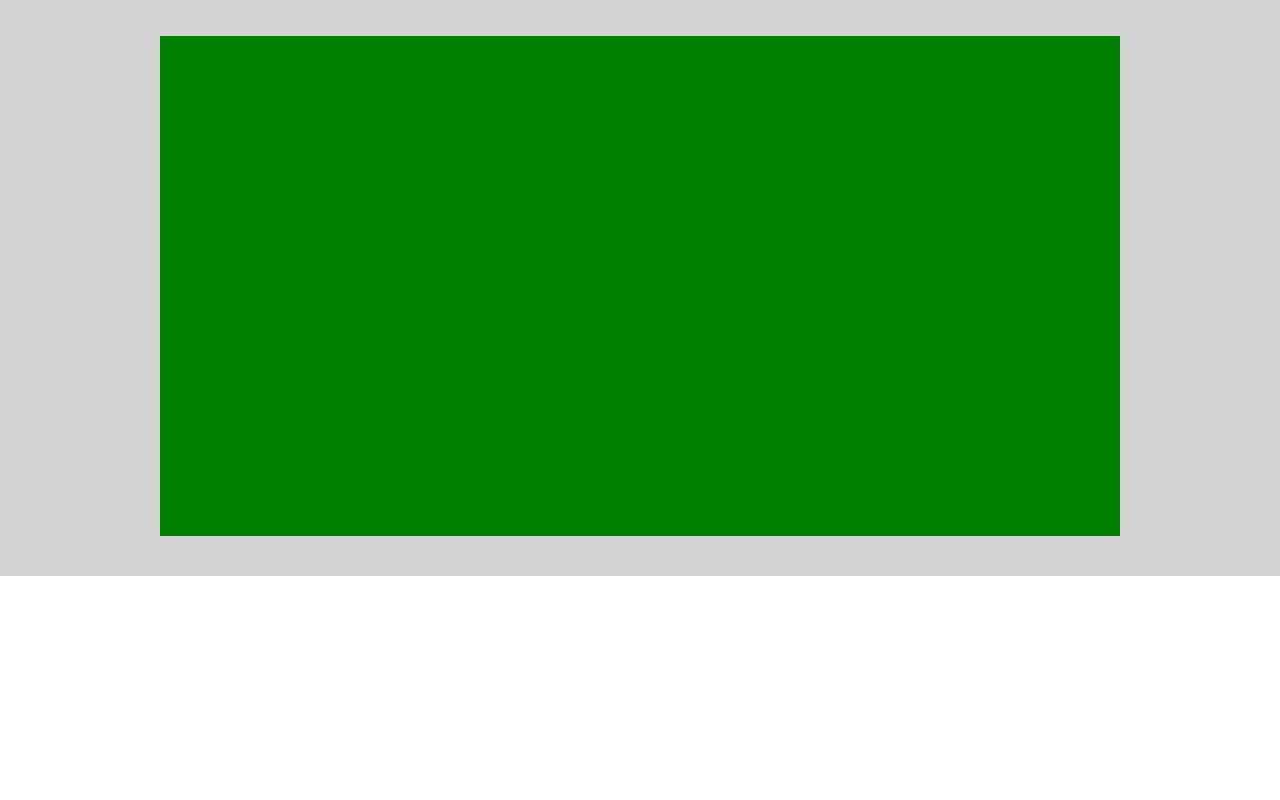
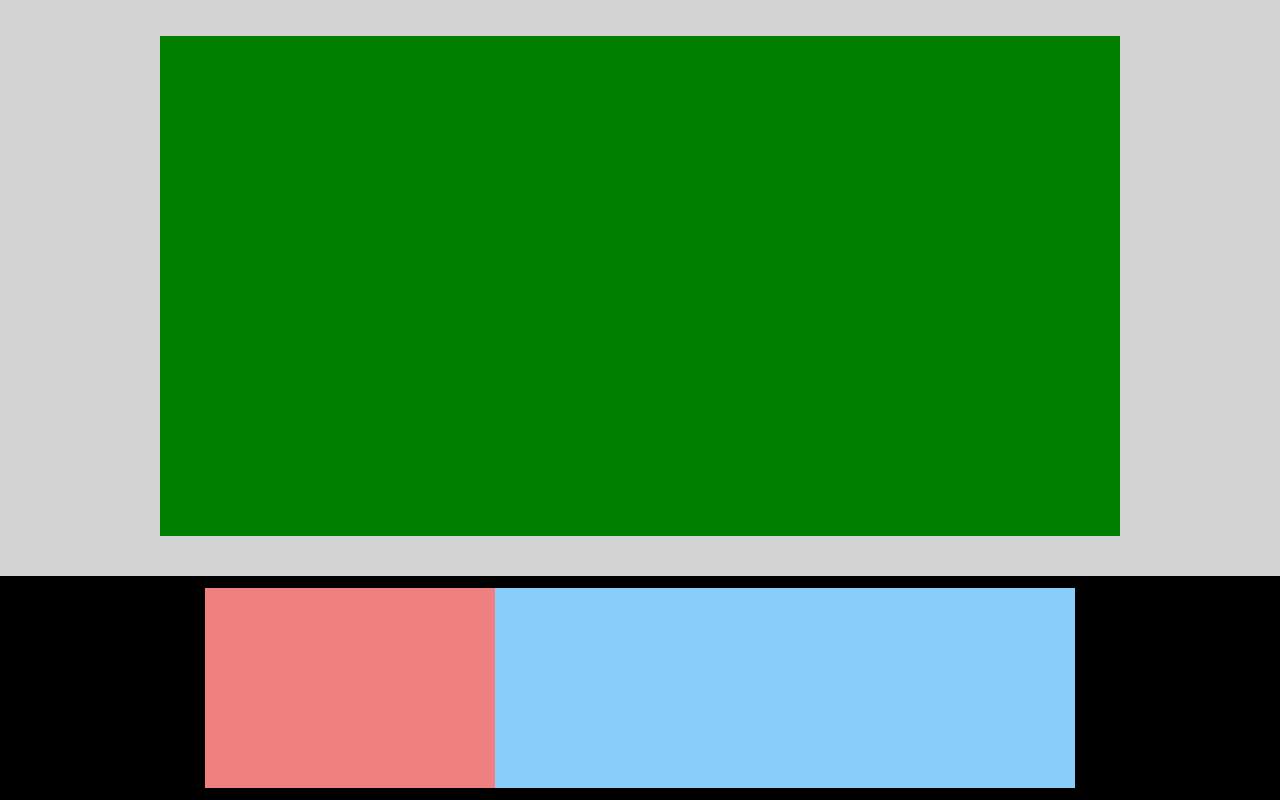
Before and after one commit to MarcoMechini/htmlcss-struttura-discord, a plain HTML site: page index.html in a window 1280 px wide. Shown: the part 2244-3044 px from the top of the page. Before the commit the page ends 2820 px from the top, so only its background shows below. Drawn offline with Linux system fonts and the light colour scheme.

Commit message:
feat: half footer wip

```diff
--- a/css/style.css
+++ b/css/style.css
@@ -8,13 +8,16 @@
     --primary-color: blue;
     --secondary-color: pink;
     --third-color: green;
-
 }
 
-/* GENERAL */
+/*XXXXXXXXXXXXXXXXXX
+XXXXXXGENERALXXXXXXX
+XXXXXXXXXXXXXXXXXX*/
 
 
-/* HEADER */
+/*XXXXXXXXXXXXXXXXXX
+XXXXXHEADERXXXXXXXXX
+XXXXXXXXXXXXXXXXXXX*/
 
 .header-section {
     background-color: lightblue;
@@ -32,7 +35,9 @@
     padding: 8px;
 }
 
-/* HERO */
+/*XXXXXXXXXXXXXXXXXX
+XXXXXXXHEROXXXXXXXXX
+XXXXXXXXXXXXXXXXXXX*/
 
 .hero {
     background-color: blue;
@@ -48,7 +53,9 @@
     width: 70vw;
 }
 
-/* MAIN */
+/*XXXXXXXXXXXXXXXXXX
+XXXXXXXXMAINXXXXXXXX
+XXXXXXXXXXXXXXXXXXXX*/
 
 .main-sect {
     padding: 40px;
@@ -91,3 +98,40 @@
     background-color: green;
     width: 100%;
 }
+
+/*XXXXXXXXXXXXXXXXXX
+XXXXXXXFOOTERXXXXXXX
+XXXXXXXXXXXXXXXXXX*/
+
+footer {
+    background-color: #000;
+}
+
+footer .footer-sect {
+    display: flex;
+    justify-content: center;
+    align-items: center;
+    background-color: #000;
+    padding: 12px;
+}
+
+.div-foot-sect {
+    width: 70%;
+    display: flex;
+    justify-content: center;
+    align-items: center;
+}
+
+.foot-link {
+    height: 200px;
+}
+
+.foot-coral {
+    width: 33%;
+    background-color: lightcoral;
+}
+
+.foot-sky {
+    width: 66%;
+    background-color: lightskyblue;
+}
--- a/index.html
+++ b/index.html
@@ -9,6 +9,7 @@
 </head>
 
 <body>
+    <!-- HEADER -->
     <header class="header">
         <section class="header-section">
             <div class="header-div">
@@ -21,7 +22,9 @@
             <div></div>
         </hero>
     </header>
+    <!-- /HEADER -->
 
+    <!-- MAIN -->
     <main class="main">
         <section class="main-sect">
             <div class="div-sect">
@@ -46,8 +49,22 @@
                 <div class="block-green sect-block"></div>
             </div>
         </section>
+    </main>
+    <!-- /MAIN -->
 
-    </main>
+    <!-- FOOTER -->
+    <footer>
+
+        <section class="footer-sect">
+            <div class="div-foot-sect">
+                <div class="foot-coral foot-link"></div>
+                <div class="foot-sky foot-link"></div>
+            </div>
+        </section>
+
+    </footer>
+    <!-- /FOOTER -->
+
 </body>
 
 </html>
```
